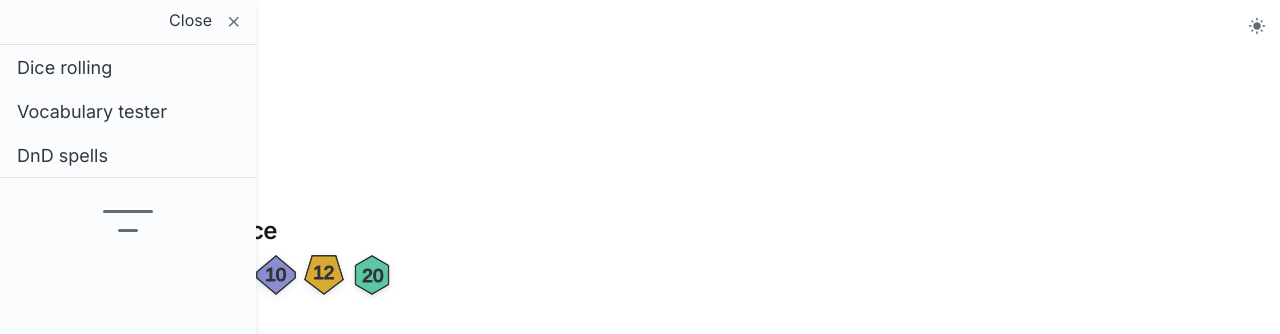
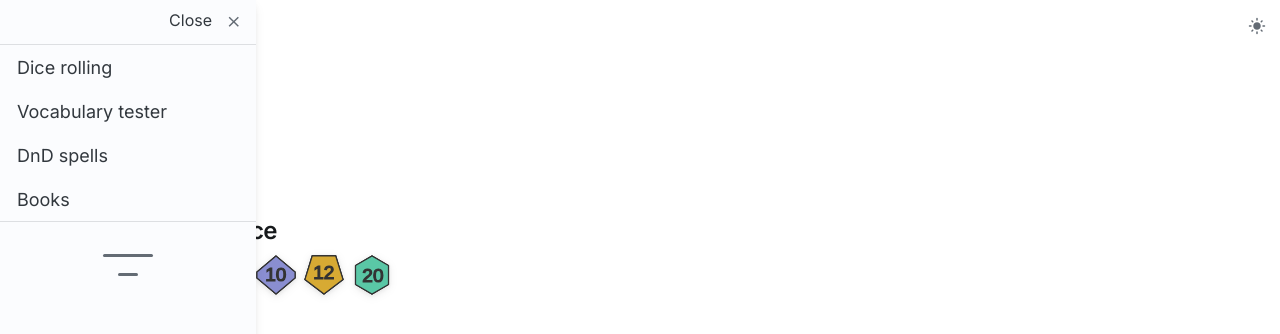
Before and after one commit to MonstraG/my-page, a Next.js app: page / in a window 1280 px wide. Both pictures are taken after a click on the button 26 px from the left and 26 px from the top of the page. Shown: the top 334 px of the page. Built offline with nearby package versions, Linux system fonts and the light colour scheme.

Commit message:
feat: add link to books page

```diff
--- a/src/app/(app)/NavDrawer.tsx
+++ b/src/app/(app)/NavDrawer.tsx
@@ -43,6 +43,11 @@ export const NavDrawer: FC<Props> = ({ isOpen, onClose }) => (
 					DnD spells
 				</ListItemButton>
 			</NextLink>
+			<NextLink href="/books" legacyBehavior>
+				<ListItemButton component="a" onClick={onClose}>
+					Books
+				</ListItemButton>
+			</NextLink>
 		</List>
 
 		<Divider />
```
